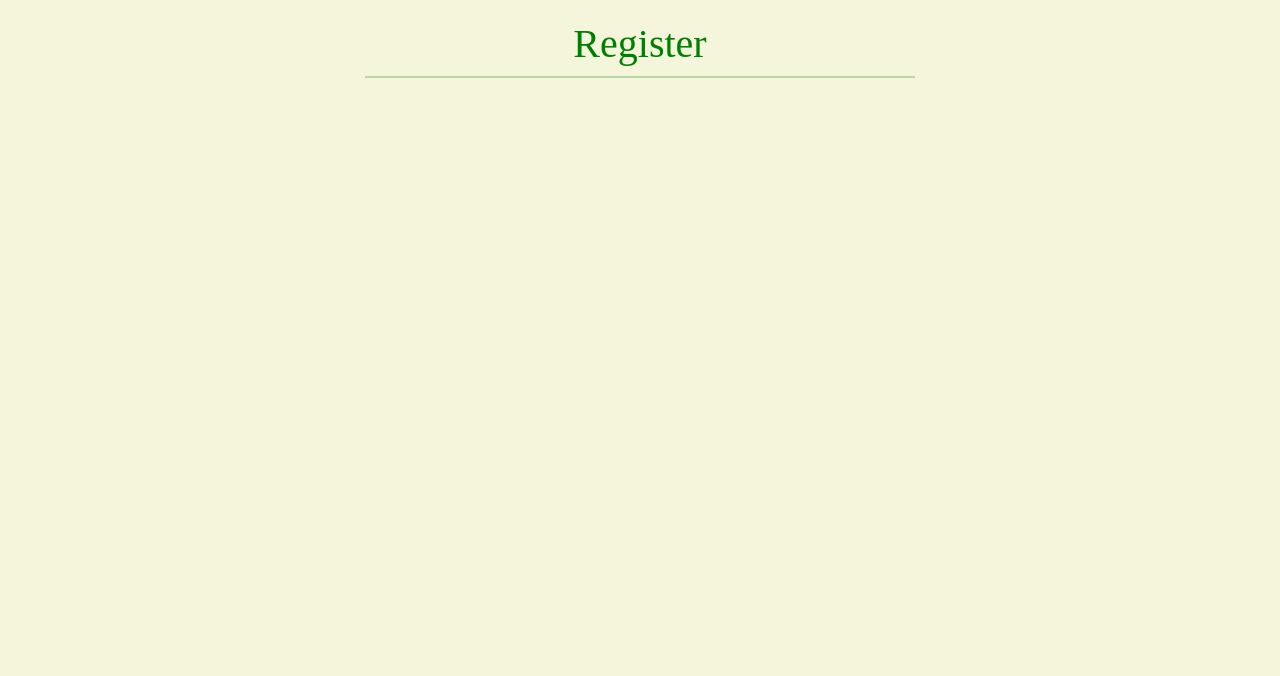
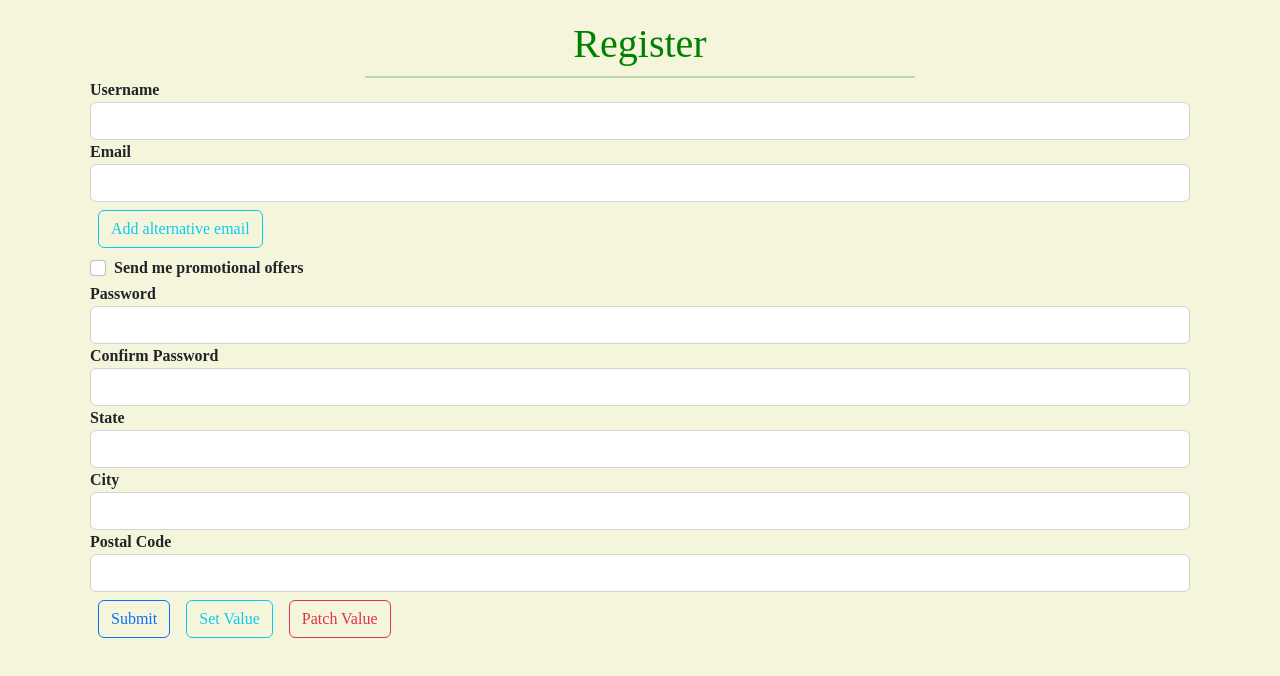
Before and after one commit to Vitalis-Kirui/Registration-Form, an Angular app: page / in a window 1280 px wide. Shown: the top 676 px of the page. Built offline with nearby package versions, Linux system fonts and the light colour scheme; a web font is replaced by a local one.

Commit message:
creating form template

```diff
--- a/src/app/app.component.html
+++ b/src/app/app.component.html
@@ -9,4 +9,68 @@
 
   <!-- Registration form -->
 
+  <form>
+
+    <!-- Username -->
+    <div class="form-group">
+      <label><strong>Username</strong></label>
+      <input type="text" class="form-control">
+    </div>
+
+    <!-- Email -->
+    <div class="form-group">
+      <label><strong>Email</strong></label>
+      <input type="email" class="form-control">
+
+      <!-- Alternative email button -->
+      <button type="button" class="btn btn-outline-info m-2">Add alternative email</button>
+
+    </div>
+
+    <!-- Promotional offers checkbox -->
+    <div class="form-check">
+      <input type="checkbox" class="form-check-input">
+      <label class="form-check-label"><strong>Send me promotional offers</strong></label>
+    </div>
+
+    <!-- Password -->
+    <div class="form-group">
+      <label><strong>Password</strong></label>
+      <input type="password" class="form-control">
+    </div>
+
+    <!-- Confirm Password -->
+    <div class="form-group">
+      <label><strong>Confirm Password</strong></label>
+      <input type="password" class="form-control">
+    </div>
+
+    <!-- Address form group -->
+    <div class="group">
+
+      <div class="form-group">
+        <label><strong>State</strong></label>
+        <input type="text" class="form-control">
+      </div>
+
+      <div class="form-group">
+        <label><strong>City</strong></label>
+        <input type="text" class="form-control">
+      </div>
+
+      <div class="form-group">
+        <label><strong>Postal Code</strong></label>
+        <input type="text" class="form-control">
+      </div>
+
+    </div>
+
+    <button class="btn btn-outline-primary m-2">Submit</button>
+    <button class="btn btn-outline-info m-2">Set Value</button>
+    <button class="btn btn-outline-danger m-2">Patch Value</button>
+
+  </form>
+
+  <!-- End of the form -->
+
 </div>
```
